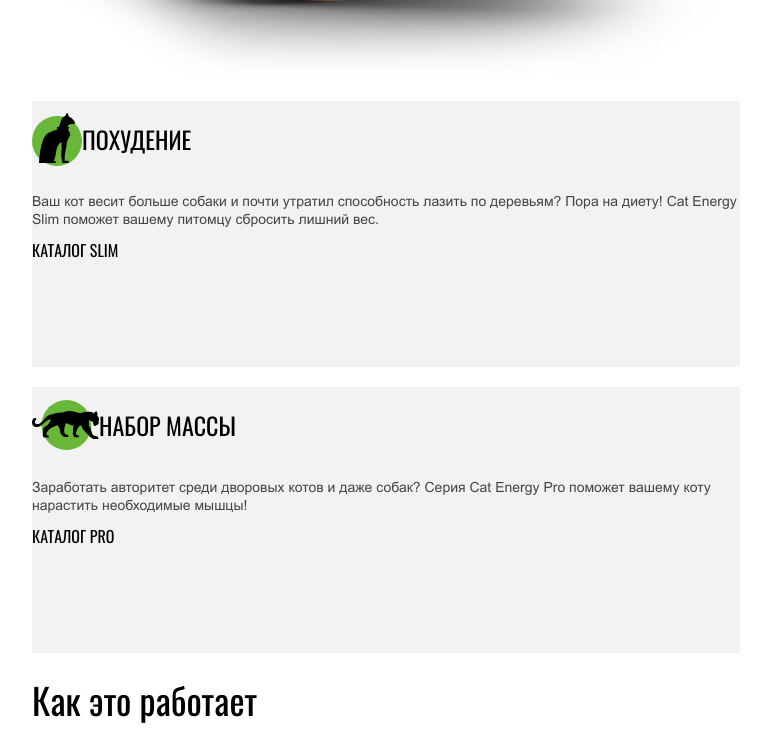
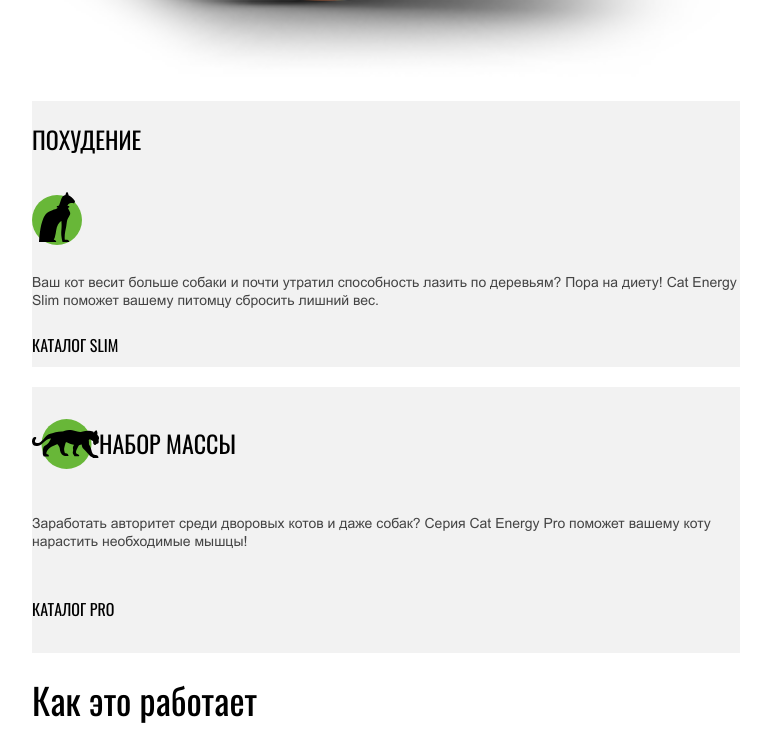
Before and after one commit to htmlacademy-adaptive/885303-cat-energy-21, a website: page source/index.html in a window 1280 px wide. Shown: the part 819-1556 px from the top of the page, without its empty margins (254-1025 px from the left). Drawn offline with nearby package versions, Linux system fonts and the light colour scheme; files that its build step writes are made by us from their sources.

Commit message:
02.12.2020 21:23

```diff
--- a/source/index.html
+++ b/source/index.html
@@ -51,10 +51,8 @@
 
     <section class="program wrap">
       <div class="program__container">
-        <div class="program__wrap">
           <h2 class="program__title">Похудение</h2>
           <img class="program__image" src="img/cat_back.svg" alt="Изображение худого кота" width="50" height="53">
-        </div>
 
         <p class="program__text">
           Ваш кот весит больше собаки и почти утратил способность лазить по деревьям? Пора на диету! Cat Energy Slim
--- a/source/sass/blocks/header.scss
+++ b/source/sass/blocks/header.scss
@@ -40,6 +40,10 @@
     justify-content: space-between;
   }
 
+  .header__wrap {
+    margin-right: auto;
+  }
+
   .header__nav-list {
     @include font ($font-size: 18px, $line-height: 24px);
     display: flex;
--- a/source/sass/blocks/program.scss
+++ b/source/sass/blocks/program.scss
@@ -24,3 +24,9 @@
   min-height: 266px;
   background-color: var(--basic-grey);
 }
+
+@media (min-width: $tablet-width) {
+  .program__container {
+    display: grid;
+  }
+}
```
